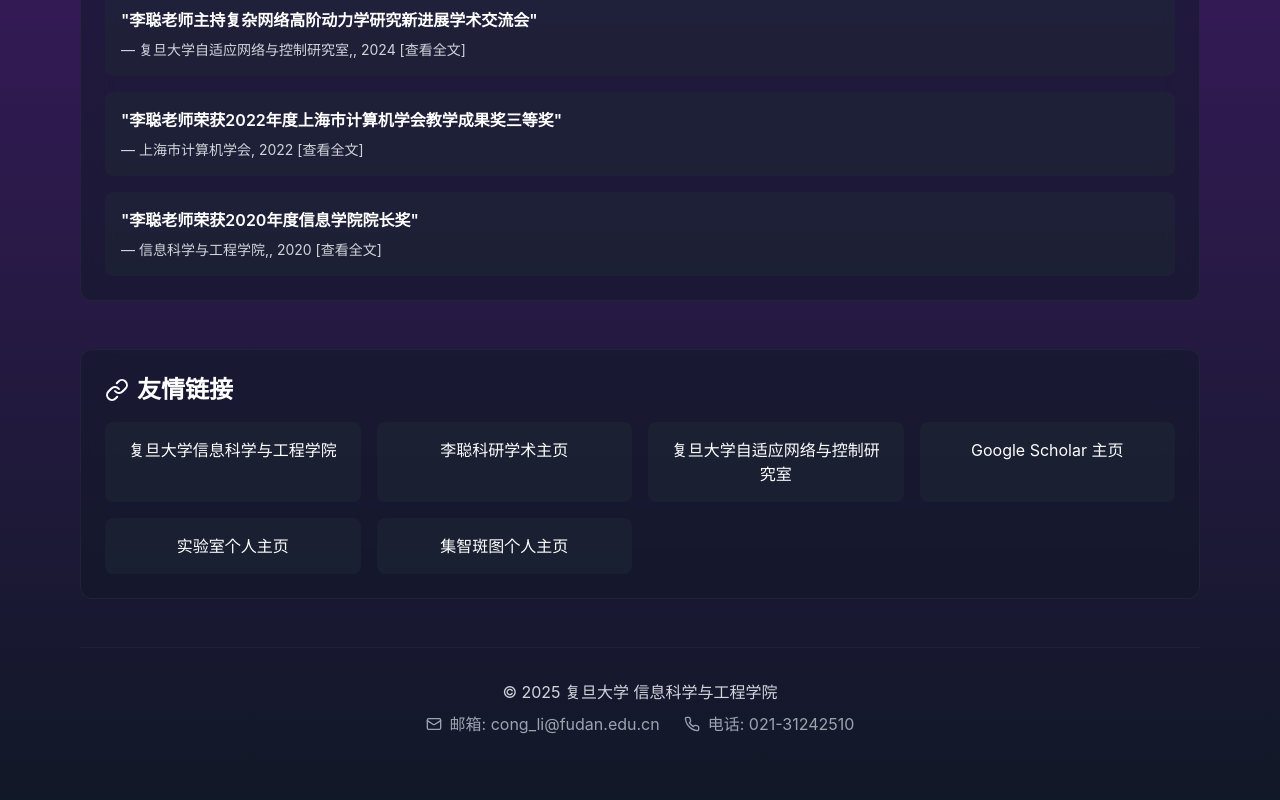
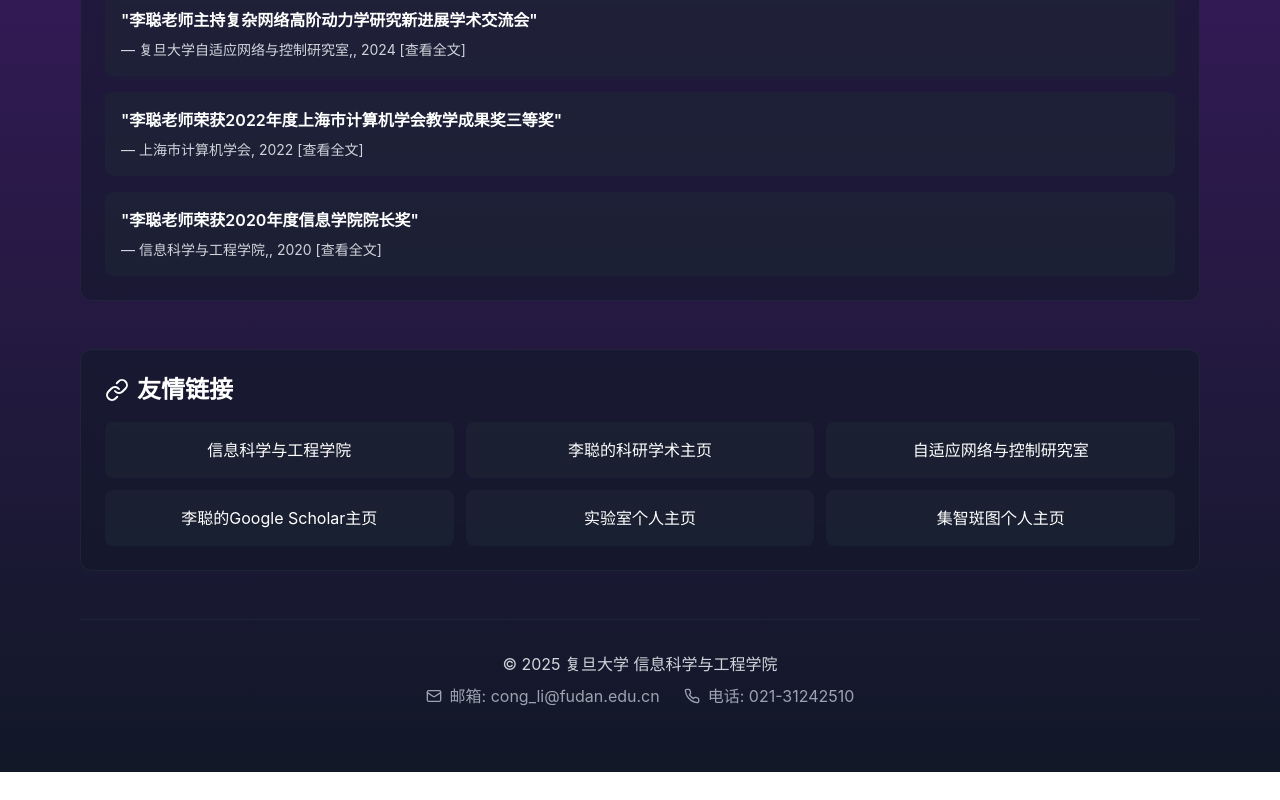
Before and after one commit to cloudwindcc/licong.me, a React (Vite) app: page / in a window 1280 px wide. Shown: the part 2539-3339 px from the top of the page. After the commit the page ends 3311 px from the top, so only its background shows below. Built offline with nearby package versions, Linux system fonts and the light colour scheme.

Commit message:
Update App.tsx

```diff
--- a/src/App.tsx
+++ b/src/App.tsx
@@ -603,23 +603,23 @@ function App() {
               <LinkIcon className="w-6 h-6" />
               友情链接
             </h2>
-            <div className="grid grid-cols-2 md:grid-cols-4 gap-4">
+            <div className="grid grid-cols-2 md:grid-cols-3 gap-3">
 
               <a href="https://www.it.fudan.edu.cn/"
                  className="block p-4 bg-gray-800/50 rounded-lg hover:bg-gray-700/50 transition text-center">
-                复旦大学信息科学与工程学院
+                信息科学与工程学院
               </a>
               <a href="http://www.it.fudan.edu.cn/Data/View/1178"
                  className="block p-4 bg-gray-800/50 rounded-lg hover:bg-gray-700/50 transition text-center">
-                李聪科研学术主页
+                李聪的科研学术主页
               </a>
               <a href="https://can.fudan.edu.cn/welcome_cn/"
                  className="block p-4 bg-gray-800/50 rounded-lg hover:bg-gray-700/50 transition text-center">
-                复旦大学自适应网络与控制研究室
+                自适应网络与控制研究室
               </a>
               <a href="https://scholar.google.com/citations?user=S7-6p4MAAAAJ&hl=fi"
                  className="block p-4 bg-gray-800/50 rounded-lg hover:bg-gray-700/50 transition text-center">
-                Google Scholar 主页
+                李聪的Google Scholar主页
               </a>
               <a href="https://can.fudan.edu.cn/author/licong/"
                  className="block p-4 bg-gray-800/50 rounded-lg hover:bg-gray-700/50 transition text-center">
```
